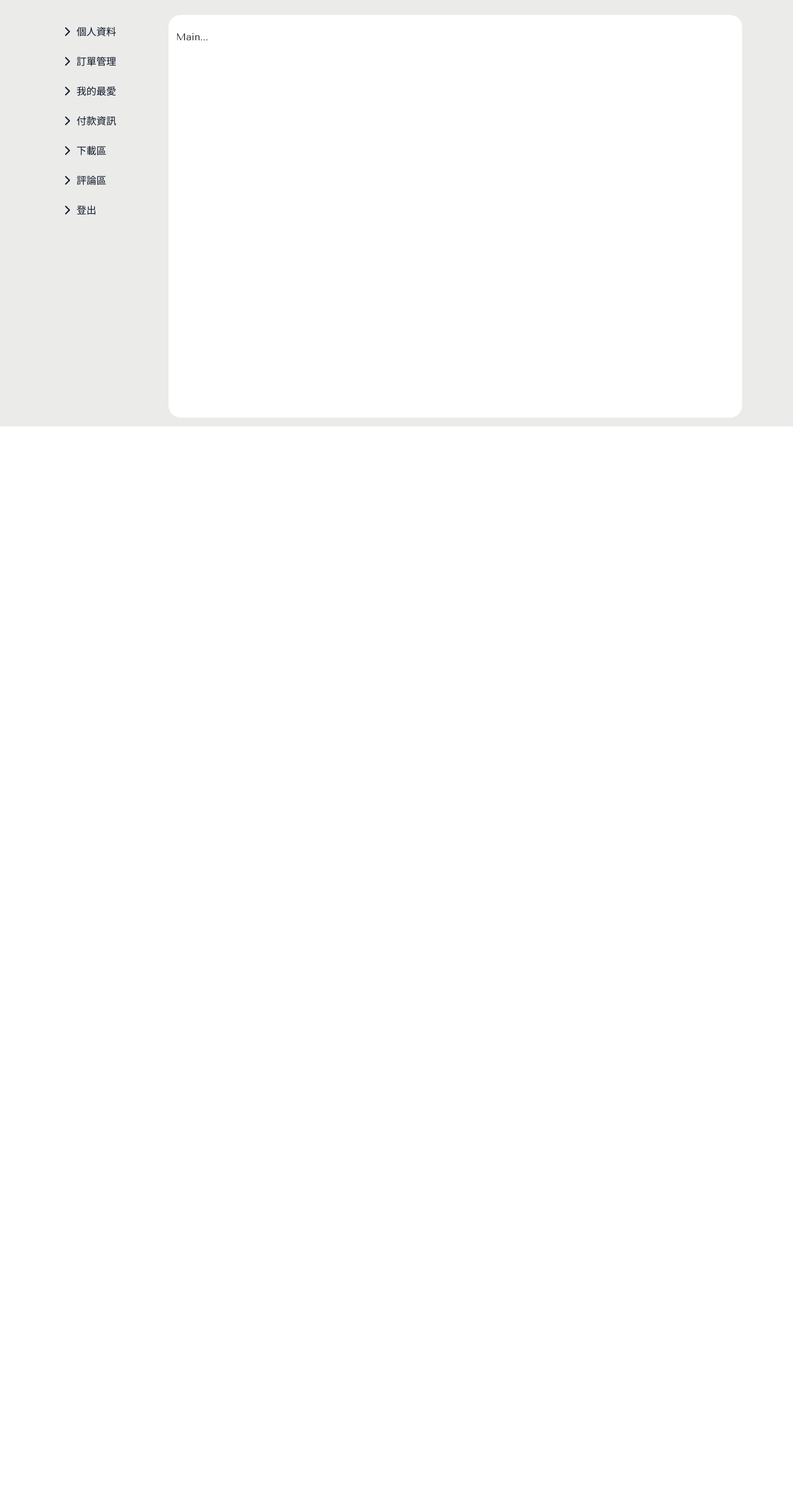
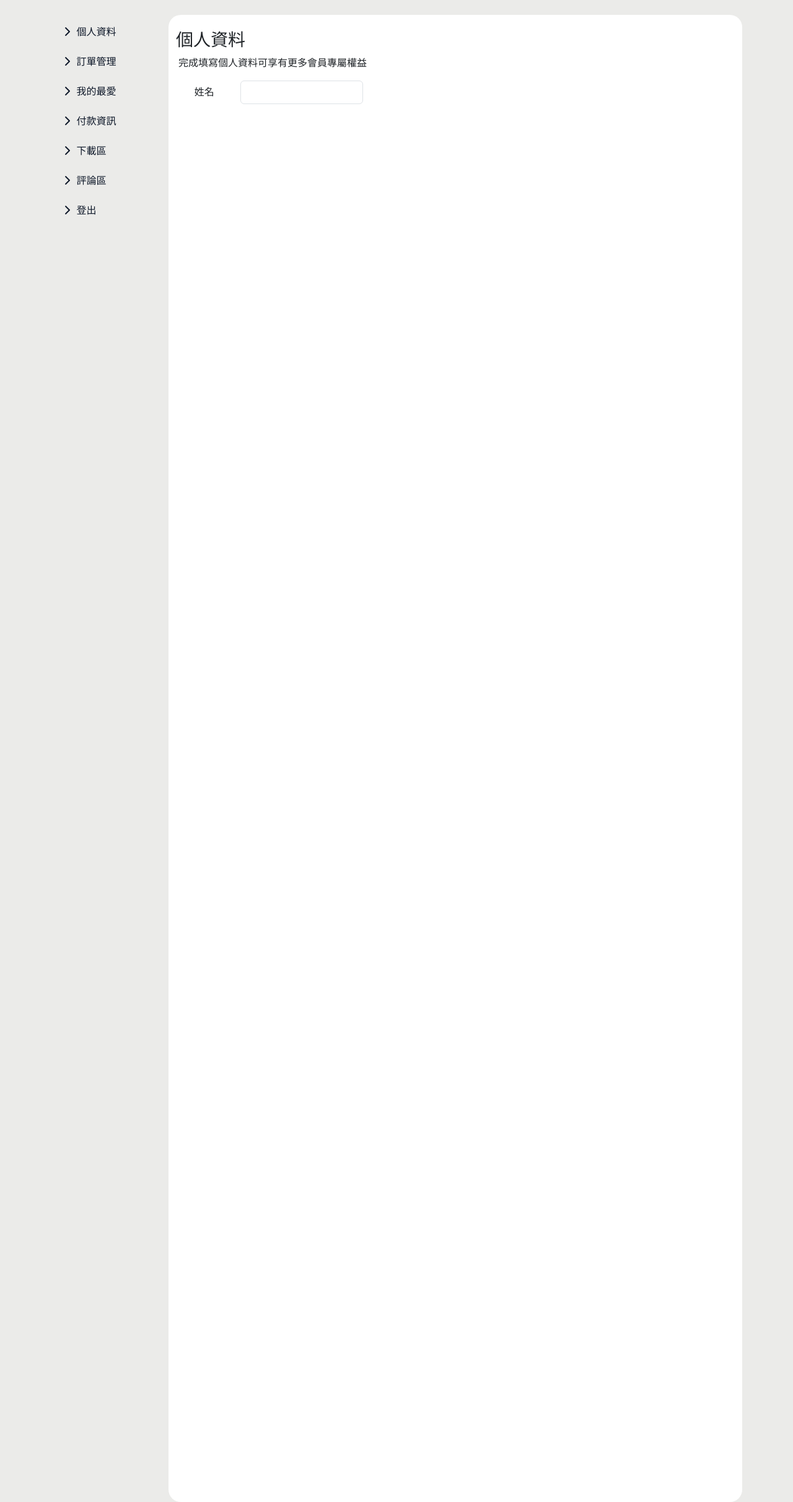
Before and after one commit to MFEE222/colorful-f, a PHP site: page /Member.html in a window 1280 px wide. Shown: the part 112-2536 px from the top of the page at 62% size. Before the commit the page ends 800 px from the top, so only its background shows below. Run offline with PHP 8.4, Linux system fonts and the light colour scheme; some libraries are stand-ins or nearby versions.

Commit message:
會員個人資料頁日進度上傳

```diff
--- a/src/pages/Member/Member.css
+++ b/src/pages/Member/Member.css
@@ -7,6 +7,8 @@ body {
 
 .navbar {
   background-color: #0e1829;
+  position: sticky;
+  top: 0;
 }
 .navbar #menu-bar {
   top: 14px;
@@ -58,6 +60,13 @@ body {
 
 #breadcrumb {
   background-color: #63727d;
+  position: sticky;
+  top: 64px;
+}
+@media (min-width: 992px) {
+  #breadcrumb {
+    top: 72px;
+  }
 }
 #breadcrumb li:before {
   color: #ffffff;
@@ -76,8 +85,26 @@ body {
   color: #ffffff;
 }
 
+#content {
+  position: sticky;
+  top: 104px;
+}
+@media (min-width: 992px) {
+  #content {
+    top: 112px;
+  }
+}
+
 #sidebar {
+  align-self: start;
+  position: sticky;
+  top: 104px;
   text-align: center;
+}
+@media (min-width: 992px) {
+  #sidebar {
+    top: 112px;
+  }
 }
 #sidebar .nav-link {
   color: #0e1829;
@@ -88,11 +115,10 @@ body {
   }
 }
 
-main .content {
-  /* background-color: aquamarine; */
+main > .container {
   background-color: #ffffff;
   border-radius: 20px;
-  min-height: calc(100vh - 150px);
+  min-height: 300vh;
 }
 
 /*# sourceMappingURL=Member.css.map */
--- a/src/pages/Member/Member.html
+++ b/src/pages/Member/Member.html
@@ -122,7 +122,7 @@
     <!-- // TODO: aside li 設定 下 margin -->
     <!-- // TODO: RWD 設定上下重疊 -->
     <!-- // position: fixed 是相對於 viewport -->
-    <div class="container-lg my-4">
+    <div class="container-lg my-4" id="content">
         <div class="row">
             <aside class="col-lg-2 col-12 pe-0 collapse d-lg-block" id="sidebar">
                 <!-- <h2 class="pt-2 d-lg-none">會員中心</h2> -->
@@ -172,8 +172,23 @@
                 </ul>
             </aside>
             <main class="col-12 col-lg-10">
-                <div class="content py-4">
-                    <div class="container-lg">Main...</div>
+                <div class="container py-4">
+                    <div class="row">
+                        <div class="col-9">
+                            <p class="h3">個人資料</p>
+                            <p class="ms-1">完成填寫個人資料可享有更多會員專屬權益</p>
+                            <form class="row align-items-center text-center">
+                                <label for="full-name" class="col-2 col-form-label mb-0">姓名</label>
+                                <input type="text" name="full-name" class="w-auto col-10 form-control">
+
+                                <!-- <label for="gender" class="col-2 from-label mb-0">性別</label>
+                                <input type="radio" name="gender" class="col-10 w-auto from-control" id="gender"> -->
+                            </form>
+                        </div>
+                        <div class="col-3">
+                            <img src="" alt="" id="avator">
+                        </div>
+                    </div>
                 </div>
             </main>
         </div>
--- a/src/pages/Member/Member.scss
+++ b/src/pages/Member/Member.scss
@@ -16,6 +16,8 @@ body {
 
 .navbar {
     background-color: $dark-blue;
+    position: sticky;
+    top: 0;
     // 漢堡選單
     #menu-bar {
         top: 14px;
@@ -71,6 +73,11 @@ body {
 // Bradecrumb
 #breadcrumb {
     background-color: $gray-blue;
+    position: sticky;
+    top: 64px;
+    @media (min-width: $break-point) {
+        top: 72px;
+    }
 
     li:before {
         color: $light;
@@ -92,8 +99,24 @@ body {
     }
 }
 
+// Content
+// #content {
+//     position: sticky;
+//     top: 104px;
+//     @media (min-width: $break-point) {
+//         top: 112px;
+//     }
+// }
+
 // Sidebar
 #sidebar {
+    align-self: start;
+    position: sticky;
+    top: 104px;
+    @media (min-width: $break-point) {
+        top: 112px;
+    }
+
     .nav-link {
         color: $dark_blue;
     }
@@ -105,9 +128,18 @@ body {
 }
 
 // Main
-main .content {
-    /* background-color: aquamarine; */
-    background-color: #ffffff;
-    border-radius: 20px;
-    min-height: calc(100vh - 150px);
+main {
+    & > .container {
+        background-color: #ffffff;
+        border-radius: 20px;
+        // min-height: calc(100vh - 150px);
+        min-height: 300vh;
+    }
+
+    #avator {
+        // width: 200px;
+        // height: 200px;
+        // background-color: red;
+        // object-fit: cover;
+    }
 }
```
Also changed, not shown: 1 other file.
